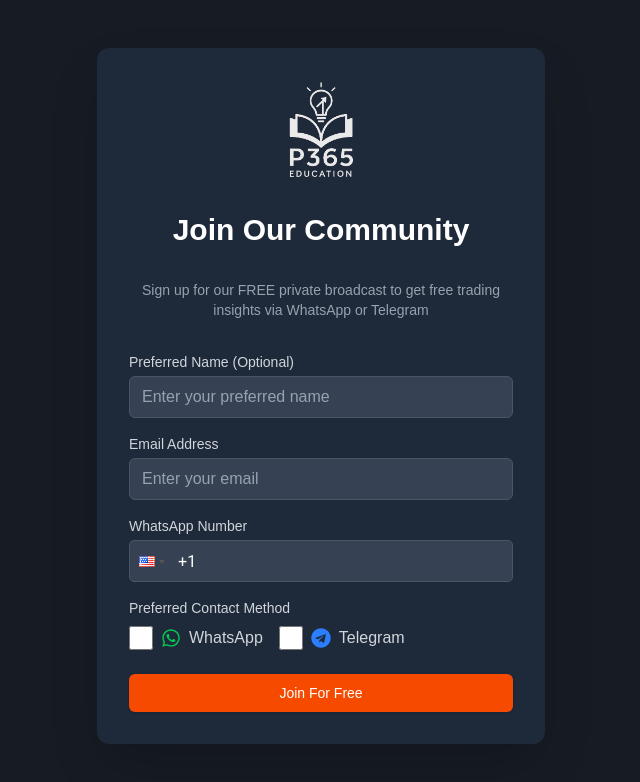
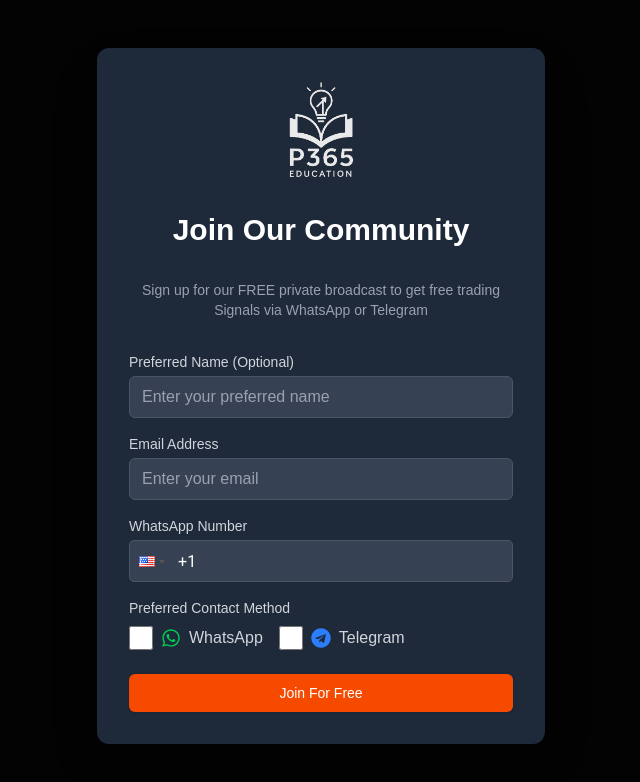
Before and after one commit to DeepGondaliya1/Profit-365-FreeBasicPlan, a Next.js app: page / in a window 1280 px wide. Shown: the top 782 px of the page, without its empty margins (319-959 px from the left). Built offline with nearby package versions, Linux system fonts and the light colour scheme.

Commit message:
small-changes

```diff
--- a/src/app/page.tsx
+++ b/src/app/page.tsx
@@ -18,7 +18,7 @@ export default function Home() {
   }, [successPreferences]);
 
   return (
-    <div className="min-h-screen flex flex-col items-center justify-center py-12 px-4 sm:px-6 lg:px-8 gap-3">
+    <div className="min-h-screen bg-[#030303] flex flex-col items-center justify-center py-12 px-4 sm:px-6 lg:px-8 gap-3">
       <div className="w-full max-w-md">
         <LoginForm setSuccessPreferences={setSuccessPreferences} />
       </div>
--- a/src/components/LoginForm.tsx
+++ b/src/components/LoginForm.tsx
@@ -287,7 +287,7 @@ export default function LoginForm({ setSuccessPreferences }: LoginFormProps) {
           Join Our Community
         </h2>
         <p className="text-center text-sm text-gray-400">
-          Sign up for our FREE private broadcast to get free trading insights
+          Sign up for our FREE private broadcast to get free trading Signals
           via WhatsApp or Telegram
         </p>
         {error && (
--- a/src/components/SuccessMessage.tsx
+++ b/src/components/SuccessMessage.tsx
@@ -39,7 +39,7 @@ const SuccessMessage: React.FC<SuccessMessageProps> = ({ preferences }) => {
             <ol className="text-center">
               <li>download the contact.vcf file</li>
               <li>import the contact to your Phone contact </li>
-              <li>(contact name: P365Education). </li>
+              <li>(contact name: P365 Stocks & Crypto). </li>
             </ol>
           </p>
           <button
```
Also changed, not shown: 1 other file (tests, documents, lock files or other folders).
